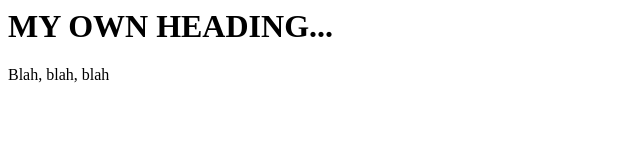
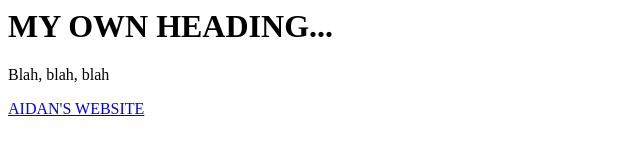
Before and after one commit to Hajile1293/New-Website, a plain HTML site: page index.html in a window 1280 px wide. Shown: the whole page, without its empty margins (0-640 px from the left). Drawn offline with Linux system fonts and the light colour scheme.

Commit message:
Update index.html

```diff
--- a/index.html
+++ b/index.html
@@ -7,6 +7,7 @@
 
 <h1>MY OWN HEADING...</h1>
 <p>Blah, blah, blah</p>
+  <a href="www.aianmoo16.com">AIDAN'S WEBSITE</a>
 
 </body>
 </html>
```
